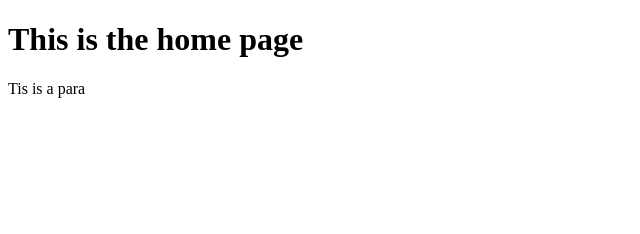
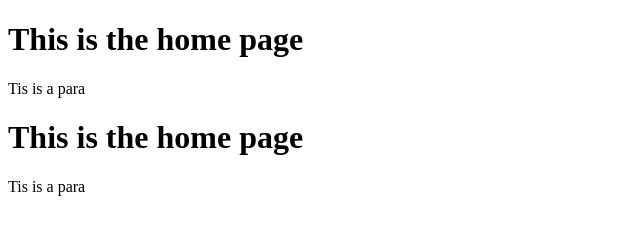
Before and after one commit to Hei-sen-bergg/Git_branch, a plain HTML site: page index.html in a window 1280 px wide. Shown: the whole page, without its empty margins (0-640 px from the left). Drawn offline with Linux system fonts and the light colour scheme.

Commit message:
added more lines

```diff
--- a/index.html
+++ b/index.html
@@ -9,5 +9,8 @@
 
     <h1>  This is the home page</h1>
     <p> Tis is a para</p>
+
+    <h1>  This is the home page</h1>
+    <p> Tis is a para</p>
 </body>
 </html>
```
